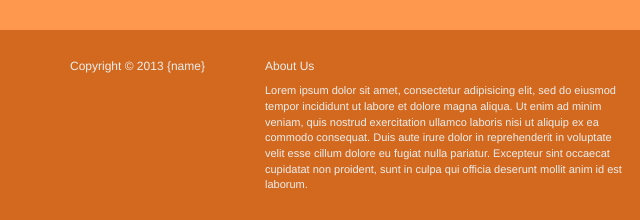
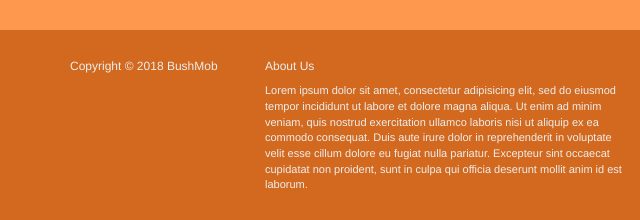
Before and after one commit to tajchahal3/HIT226, a plain HTML site: page History.html in a window 1280 px wide. Shown: the part 1086-1306 px from the top of the page, 0-640 px from the left. Drawn offline with nearby package versions, Linux system fonts and the light colour scheme.

Commit message:
Update History.html

```diff
--- a/History.html
+++ b/History.html
@@ -250,7 +250,7 @@
       <div class="container">
         <div class="row">
           <div class="col-sm-2">
-          <h6>Copyright &copy; 2013 {name}</h6>
+          <h6>Copyright &copy; 2018 BushMob</h6>
           </div><!-- end col-sm-2 -->
 
           <div class="col-sm-4">
```
